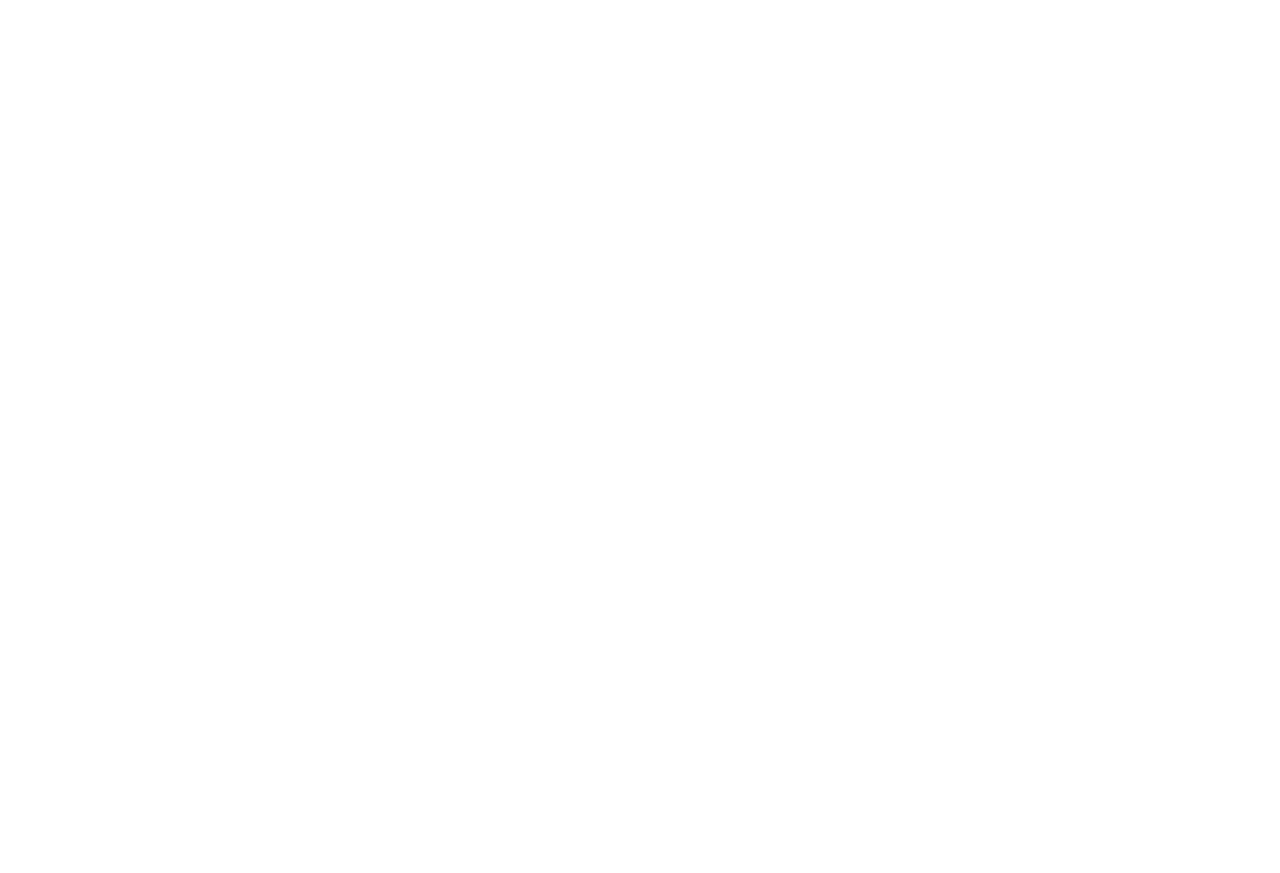
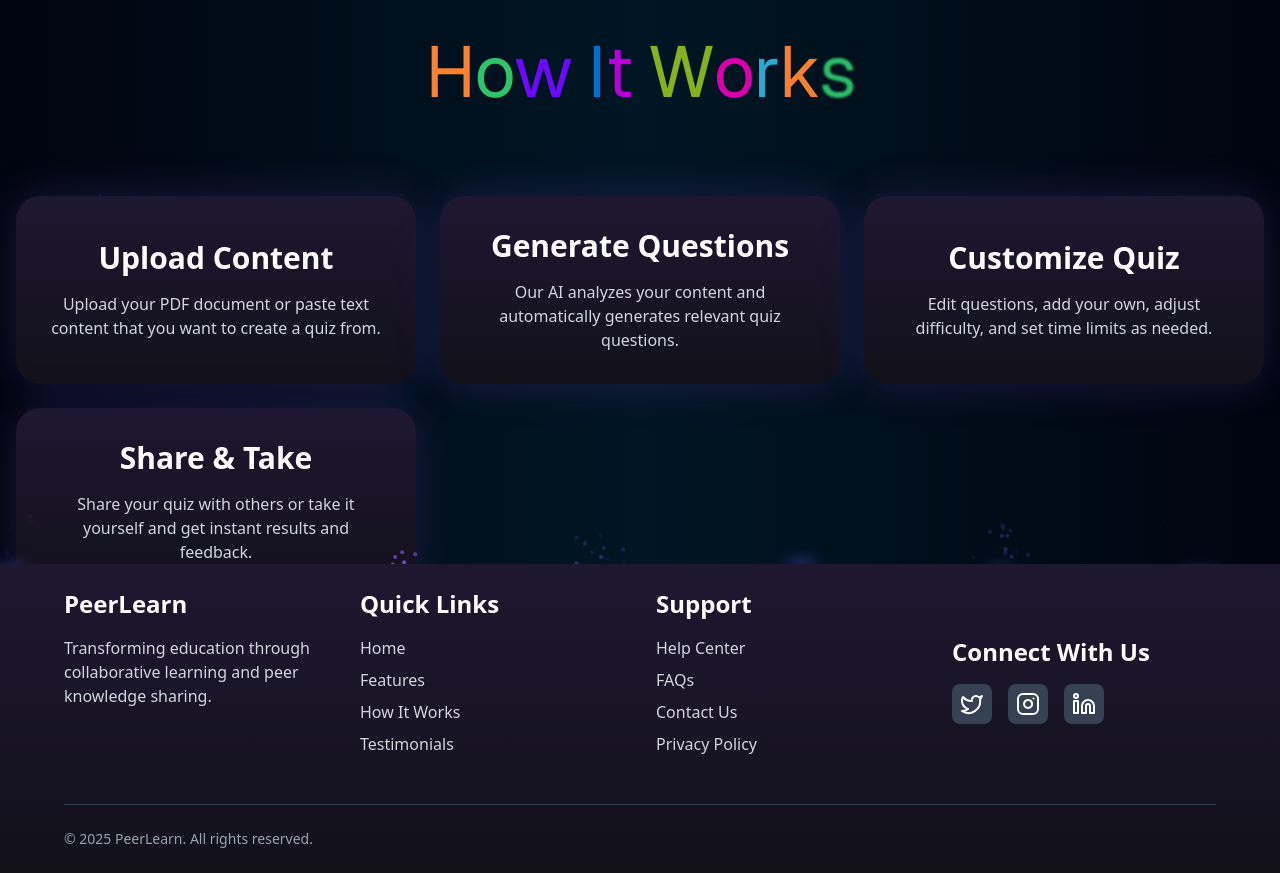
Before and after one commit to kunal12kumar/Gyaanmunch, a Next.js app: page / in a window 1280 px wide. Shown: the part 1580-2453 px from the top of the page. Before the commit the page ends 1504 px from the top, so only its background shows below. Built offline with nearby package versions, Linux system fonts and the light colour scheme.

Commit message:
adding footer

```diff
--- a/package.json
+++ b/package.json
@@ -10,6 +10,7 @@
   },
   "dependencies": {
     "@tabler/icons-react": "^3.31.0",
+    "@tsparticles/engine": "^3.8.1",
     "class-variance-authority": "^0.7.1",
     "clsx": "^2.1.1",
     "framer-motion": "^12.6.3",
--- /dev/null
+++ b/src/app/landingpage/Footer/paje.js
@@ -0,0 +1,76 @@
+"use client"
+import { defaultTime } from "@tsparticles/engine"
+import { Twitter, Instagram, Linkedin } from 'lucide-react';
+import React from "react"
+
+export default function Footer() {
+
+    return (
+        <div>
+
+            <footer className="bg-gradient-to-b from-[#1e1731] to-[#12111a] text-white py-6 px-6">
+                <div className="max-w-6xl mx-auto">
+                    <div className="grid grid-cols-2 md:grid-cols-4 gap-8">
+                        {/* PeerLearn Section */}
+                        <div>
+                            <h2 className="text-2xl font-bold mb-4">PeerLearn</h2>
+                            <p className="text-gray-300">
+                                Transforming education through collaborative learning and peer knowledge sharing.
+                            </p>
+                        </div>
+
+                        {/* Quick Links Section */}
+                        <div>
+                            <h2 className="text-2xl font-bold mb-4">Quick Links</h2>
+                            <ul className="space-y-2">
+                                <li><a href="#" className="text-gray-300 hover:text-white transition">Home</a></li>
+                                <li><a href="#" className="text-gray-300 hover:text-white transition">Features</a></li>
+                                <li><a href="#" className="text-gray-300 hover:text-white transition">How It Works</a></li>
+                                <li><a href="#" className="text-gray-300 hover:text-white transition">Testimonials</a></li>
+                            </ul>
+                        </div>
+
+                        {/* Support Section */}
+                        <div>
+                            <h2 className="text-2xl font-bold mb-4">Support</h2>
+                            <ul className="space-y-2">
+                                <li><a href="#" className="text-gray-300 hover:text-white transition">Help Center</a></li>
+                                <li><a href="#" className="text-gray-300 hover:text-white transition">FAQs</a></li>
+                                <li><a href="#" className="text-gray-300 hover:text-white transition">Contact Us</a></li>
+                                <li><a href="#" className="text-gray-300 hover:text-white transition">Privacy Policy</a></li>
+                            </ul>
+                        </div>
+
+
+                        <div className="sm:mt-12">
+                        <h2 className="sm:text-2xl font-bold mb-4">Connect With Us</h2>
+                        <div className="flex sm:space-x-4 sm:flex-row flex-col">
+                            <a href="#" className="p-2 sm:bg-gray-700 rounded-md hover:bg-blue-500 transition">
+                                <Twitter size={24} />
+                            </a>
+                            <a href="#" className="p-2 sm:bg-gray-700 rounded-md hover:bg-pink-600 transition">
+                                <Instagram size={24} />
+                            </a>
+                            <a href="#" className="p-2 sm:bg-gray-700 rounded-md hover:bg-purple-600 transition">
+                                <Linkedin size={24} />
+                            </a>
+
+                        </div>
+                    </div>
+                    </div>
+
+                    {/* Social Media Links */}
+
+
+                    {/* Copyright */}
+                    <div className="mt-12 pt-6 border-t border-gray-700 text-gray-400 text-sm">
+                        <p>© 2025 PeerLearn. All rights reserved.</p>
+                    </div>
+                </div>
+            </footer>
+
+
+
+        </div>
+    )
+}
--- /dev/null
+++ b/src/app/landingpage/HowItWork/box/page.js
@@ -0,0 +1,66 @@
+"use client"
+import React from "react"
+
+
+
+export function Feaaturescard() {
+
+
+    return (
+      <div className="w-full py-16 px-4">
+
+
+
+
+      <div className="container mx-auto grid grid-cols-1 md:grid-cols-2 lg:grid-cols-3 gap-6">
+        {boxcontent.map((proj, index) => (
+          <div
+            key={index}
+            className="relative flex flex-col items-center justify-center p-8 rounded-3xl text-center h-full"
+            style={{
+              background: "linear-gradient(180deg, #1e1731 0%, #12111a 100%)",
+              boxShadow: "0 0 40px rgba(88, 53, 156, 0.3)"
+            }}
+          >
+            {/* Glow effect */}
+            <div className="absolute -z-10 w-3/4 h-3/4 rounded-full bg-purple-700/20 blur-3xl top-1/2 left-1/2 transform -translate-x-1/2 -translate-y-1/2"></div>
+
+            <h2 className="text-2xl md:text-3xl font-bold text-white mb-4">{proj.title}</h2>
+
+            <p className="text-sm md:text-base text-gray-300">
+              {proj.description}
+            </p>
+          </div>
+        ))}
+      </div>
+    </div>
+
+
+
+
+    );
+  }
+
+
+  const boxcontent=[
+    {
+      "step": 1,
+      "title": "Upload Content",
+      "description": "Upload your PDF document or paste text content that you want to create a quiz from."
+    },
+    {
+      "step": 2,
+      "title": "Generate Questions",
+      "description": "Our AI analyzes your content and automatically generates relevant quiz questions."
+    },
+    {
+      "step": 3,
+      "title": "Customize Quiz",
+      "description": "Edit questions, add your own, adjust difficulty, and set time limits as needed."
+    },
+    {
+      "step": 4,
+      "title": "Share & Take",
+      "description": "Share your quiz with others or take it yourself and get instant results and feedback."
+    }
+  ]
--- /dev/null
+++ b/src/app/landingpage/HowItWork/page.js
@@ -0,0 +1,22 @@
+"use client"
+import React from "react";
+import { BackgroundBeamsWithCollision } from "@/components/ui/background-beams-with-collision";
+import ColourfulText from "@/components/ui/colourful-text";
+import { Feaaturescard } from "./box/page";
+
+export function HowitWorkspage() {
+  return (
+    <BackgroundBeamsWithCollision>
+      <div className=" min-h-screen flex
+       gap-6 flex-col  justify-center items-center">
+        <h1 className="text-7xl font-sans"><ColourfulText text="How It Works"></ColourfulText></h1>
+
+        <Feaaturescard></Feaaturescard>
+
+      </div>
+
+
+
+    </BackgroundBeamsWithCollision>
+  );
+}
--- a/src/app/landingpage/page.js
+++ b/src/app/landingpage/page.js
@@ -2,6 +2,8 @@
 import React from "react"
 import { Homepage } from "./Homepage/page"
 import { Featurespage } from "./Featurespage/page"
+import { HowitWorkspage } from "./HowItWork/page"
+import Footer from "./Footer/paje"
 
 
 
@@ -12,6 +14,8 @@
         <div>
             <Homepage></Homepage>
             <Featurespage></Featurespage>
+            <HowitWorkspage></HowitWorkspage>
+            <Footer></Footer>
 
         </div>
     )
```
Also changed, not shown: 1 other file (tests, documents, lock files or other folders).
